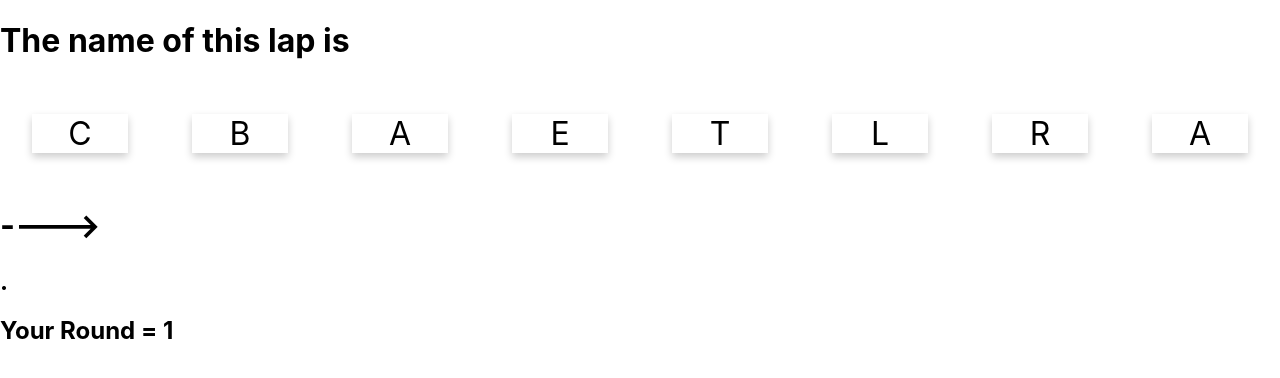
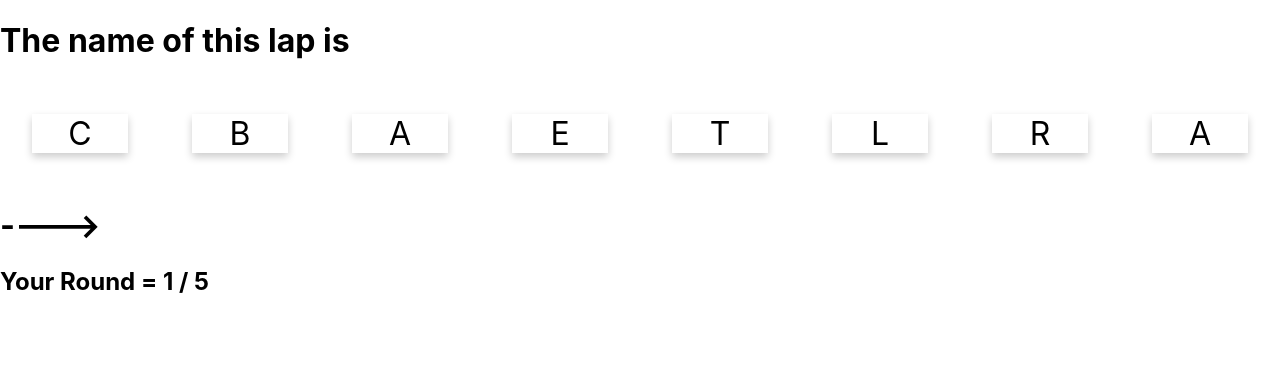
Before and after one commit to Thanet60/ReactLab, a React (Create React App) app: page / in a window 1280 px wide. Shown: the top 378 px of the page. Built offline with nearby package versions, Linux system fonts and the light colour scheme.

Commit message:
add playing rules

```diff
--- a/src/WordCard.js
+++ b/src/WordCard.js
@@ -44,8 +44,9 @@ export default class WordCard extends Component{
                 <h1>The name of this lap is</h1>
                 {Array.from(this.state.chars).map(( c , i ) => <CharacterCard value = {c} key = {i} attempt= {this.state.attempt} activationHandler={this.activationHandler}></CharacterCard>)}
                 <h1>---->{this.state.guess}</h1>
-                <h2>{this.state.completed ? 'YOU WIN': '.'}</h2>
-                <h2>Your Round = {this.state.attempt}</h2>
+                <h2>Your Round = {this.state.attempt} / 5 </h2>
+                <h2>{this.state.completed ? 'YOU WIN': ''}</h2>
+                <h2>{this.state.attempt == 6? 'YOU LOSE             ***ans is REACTLAB***':''}</h2>
 
             </div>
 
```
